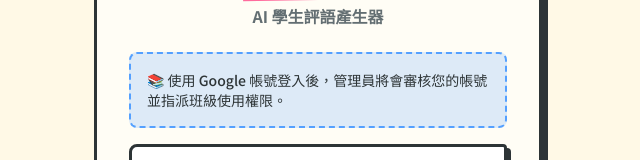
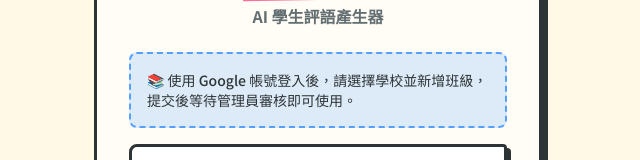
Before and after one commit to cagoooo/comments, a React (Vite) app: page / in a window 1280 px wide. Shown: the part 344-504 px from the top of the page, without its empty margins (322-962 px from the left). Built offline with nearby package versions, Linux system fonts and the light colour scheme; no server answers; a web font is replaced by a local one.

Commit message:
v2.7.1: 優化登入頁面說明文字 - 使用者自行選擇學校與班級

```diff
--- a/package.json
+++ b/package.json
@@ -1,7 +1,7 @@
 {
   "name": "golden-bee-comment-generator",
   "private": true,
-  "version": "2.7.0",
+  "version": "2.7.1",
   "type": "module",
   "scripts": {
     "dev": "vite",
--- a/src/components/LoginPage.jsx
+++ b/src/components/LoginPage.jsx
@@ -147,7 +147,7 @@ const LoginPage = ({ onLogin }) => {
                         {/* 說明 - 僅正常瀏覽器顯示 */}
                         <div className="bg-[#54A0FF]/20 border-2 border-dashed border-[#54A0FF] rounded-lg p-4 mb-4 text-left">
                             <p className="text-sm text-[#2D3436] font-medium">
-                                📚 使用 Google 帳號登入後，管理員將會審核您的帳號並指派班級使用權限。
+                                📚 使用 Google 帳號登入後，請選擇學校並新增班級，提交後等待管理員審核即可使用。
                             </p>
                         </div>
 
```
Also changed, not shown: 1 other file (tests, documents, lock files or other folders).
